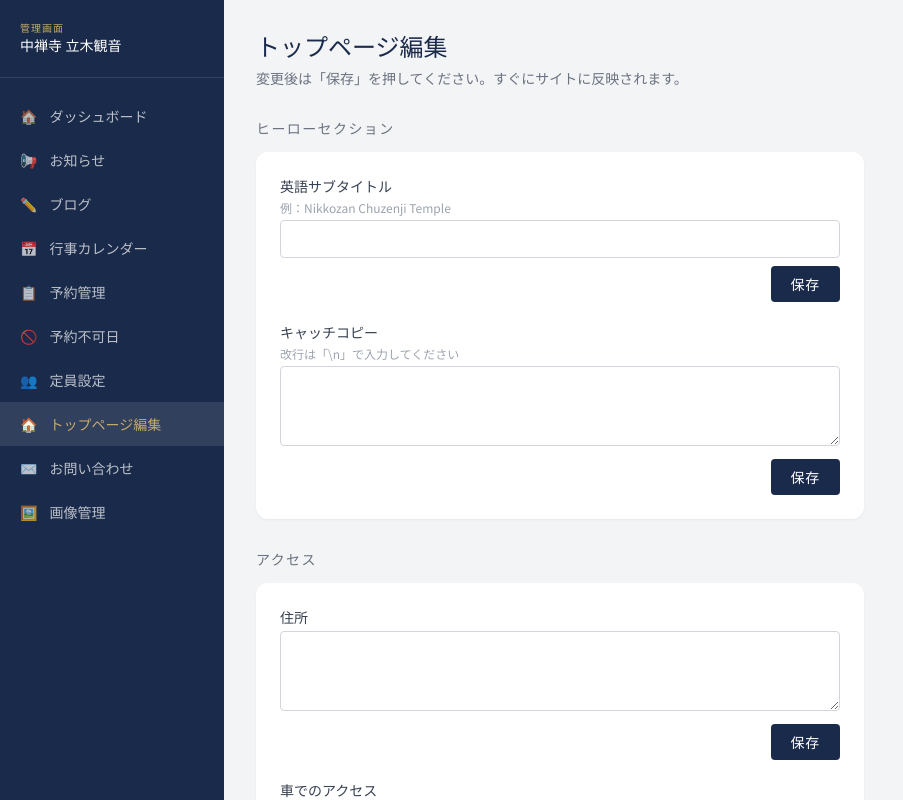
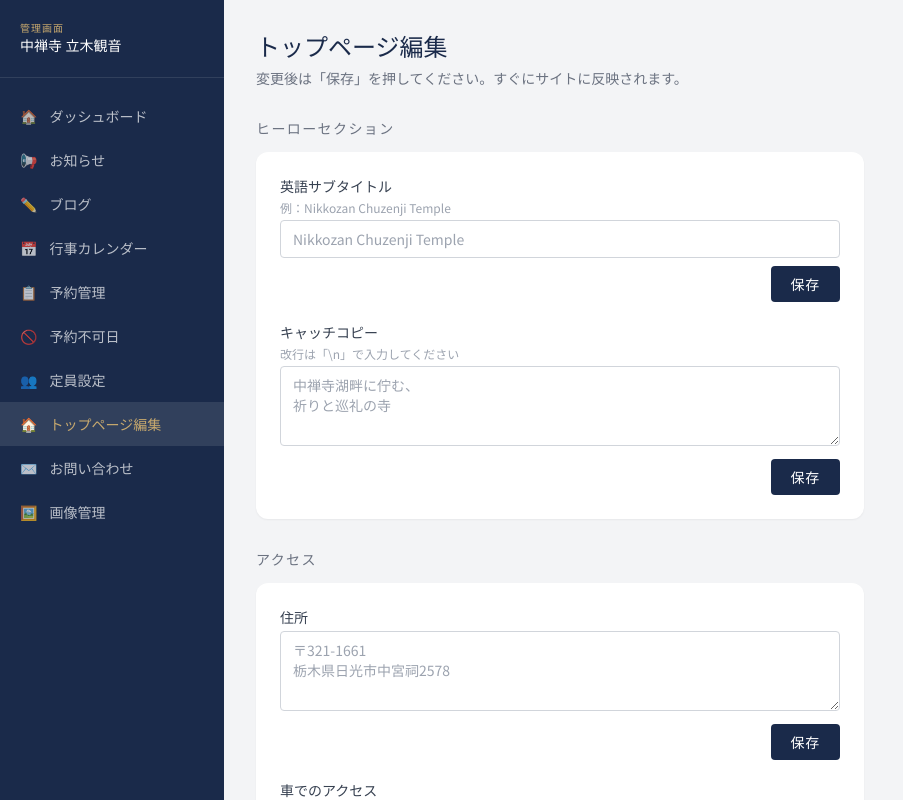
Before and after one commit to tachikikannon/tachikikannon, a Next.js app: page /admin/top-page in a window 1280 px wide. Shown: the top 800 px of the page, without its empty margins (0-903 px from the left). Built offline with nearby package versions, Linux system fonts and the light colour scheme; no server answers; the database is empty.

Commit message:
placeholder

```diff
--- a/src/app/admin/top-page/page.tsx
+++ b/src/app/admin/top-page/page.tsx
@@ -7,22 +7,23 @@ type Field = {
   label: string
   hint?: string
   multiline?: boolean
+  defaultValue?: string
 }
 
 const FIELDS: { section: string; fields: Field[] }[] = [
   {
     section: 'ヒーローセクション',
     fields: [
-      { key: 'hero_en',    label: '英語サブタイトル', hint: '例：Nikkozan Chuzenji Temple' },
-      { key: 'hero_title', label: 'キャッチコピー', hint: '改行は「\\n」で入力してください', multiline: true },
+      { key: 'hero_en',    label: '英語サブタイトル', hint: '例：Nikkozan Chuzenji Temple', defaultValue: 'Nikkozan Chuzenji Temple' },
+      { key: 'hero_title', label: 'キャッチコピー', hint: '改行は「\\n」で入力してください', multiline: true, defaultValue: '中禅寺湖畔に佇む、\n祈りと巡礼の寺' },
     ],
   },
   {
     section: 'アクセス',
     fields: [
-      { key: 'access_address', label: '住所', multiline: true },
-      { key: 'access_car',     label: '車でのアクセス', multiline: true },
-      { key: 'access_bus',     label: '電車・バスでのアクセス', multiline: true },
+      { key: 'access_address', label: '住所', multiline: true, defaultValue: '〒321-1661\n栃木県日光市中宮祠2578' },
+      { key: 'access_car',     label: '車でのアクセス', multiline: true, defaultValue: '日光宇都宮道路 日光ICより約40分\n（いろは坂経由）' },
+      { key: 'access_bus',     label: '電車・バスでのアクセス', multiline: true, defaultValue: '東武日光駅よりバスで約50分\n「中禅寺温泉」バス停より徒歩3分' },
     ],
   },
 ]
@@ -61,7 +62,7 @@ export default function TopPageEditor() {
           <div key={section}>
             <h2 className="text-sm font-medium text-gray-500 tracking-widest mb-3 uppercase">{section}</h2>
             <div className="bg-white rounded-xl shadow-sm p-6 space-y-5">
-              {fields.map(({ key, label, hint, multiline }) => (
+              {fields.map(({ key, label, hint, multiline, defaultValue }) => (
                 <div key={key}>
                   <label className="admin-label">{label}</label>
                   {hint && <p className="text-xs text-gray-400 mb-1">{hint}</p>}
@@ -69,6 +70,7 @@ export default function TopPageEditor() {
                     <textarea
                       className="admin-input min-h-[80px]"
                       value={values[key] ?? ''}
+                      placeholder={defaultValue}
                       onChange={e => setValues(v => ({ ...v, [key]: e.target.value }))}
                     />
                   ) : (
@@ -76,6 +78,7 @@ export default function TopPageEditor() {
                       type="text"
                       className="admin-input"
                       value={values[key] ?? ''}
+                      placeholder={defaultValue}
                       onChange={e => setValues(v => ({ ...v, [key]: e.target.value }))}
                     />
                   )}
```
